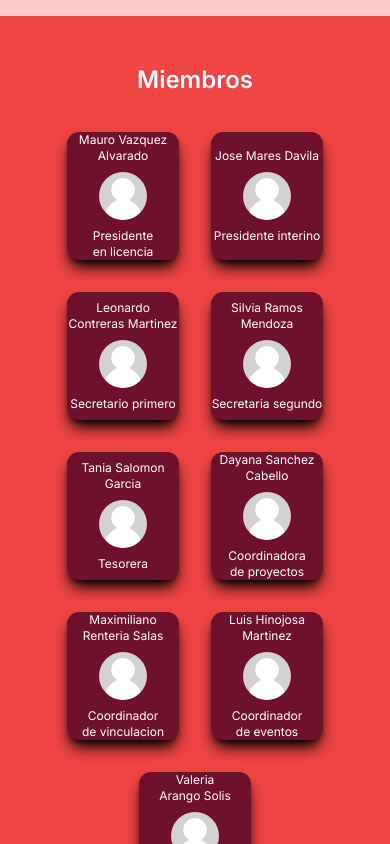
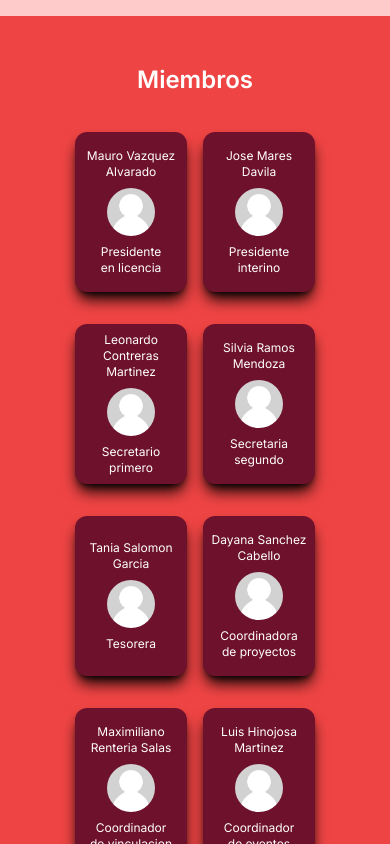
Before and after one commit to CapituloSistemasITS/capitulo-sistemas-its, a Next.js app: page /about in a window 390 px wide. Shown: the part 880-1724 px from the top of the page. Built offline with nearby package versions, Linux system fonts and the light colour scheme.

Commit message:
Changes on the about section

```diff
--- a/app/components/members.tsx
+++ b/app/components/members.tsx
@@ -4,7 +4,7 @@ import { Member } from '../utils/interfaces'
 
 const Members = ({member}:{member:Member}) => {
   return (
-    <div className='md:h-52 md:w-44 md:m-10 md:py-5 w-28 my-4 mx-4 py-4 h-32 flex flex-col justify-center items-center bg-guinda-tec rounded-xl shadow-lg shadow-black text-white space-y-2 text-wrap'>
+    <div className='md:h-52 md:w-44 md:m-10 md:py-5 md:px-0 w-28 px-2 my-4 mx-2 h-40 py-12 flex flex-col justify-center items-center bg-guinda-tec rounded-xl shadow-lg shadow-black text-white space-y-2 text-wrap'>
         <p className='text-balance text-center text-xs md:text-base'>{member.name}</p>
         <Image src={member.image} alt={member.name} width={60} height={60} className='rounded-full w-12 md:w-20'/>
         <p className='text-balance text-center text-xs md:text-base'>{member.role}</p>
--- a/app/layout/navbar.tsx
+++ b/app/layout/navbar.tsx
@@ -7,7 +7,7 @@ import Link from 'next/link'
 function Navbar() {
     const pathname = usePathname()
     const [open, setOpen] = useState(false)
-    const routes:string[][] = [['/', 'Inicio'], ['/about', 'Conocenos'], ['/events', 'Eventos'], ['/workshops', 'Talleres'], ['/contact', 'Contacto']]
+    const routes:string[][] = [['/', 'Inicio'], ['/about', 'Conocenos'], ['/events', 'Eventos'], ['/workshops', 'Talleres']]
     const openNav = () => {
         console.log('open')
         setOpen(!open)
--- a/public/assets/json/members.json
+++ b/public/assets/json/members.json
@@ -51,7 +51,7 @@
     [
         {
             "name": "Ing. Araceli Campos",
-            "role": "Asesora del \u00a0 capitulo",
+            "role": "Asesora del capitulo",
             "image": "/assets/imgs/placeholder.jpg"
         },
         {
```
